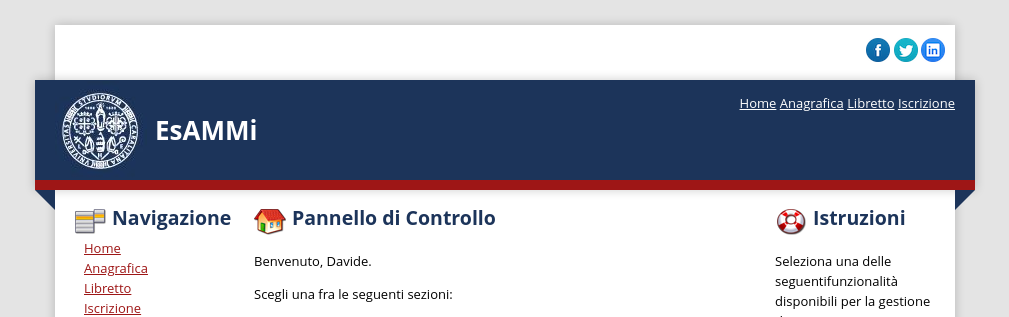
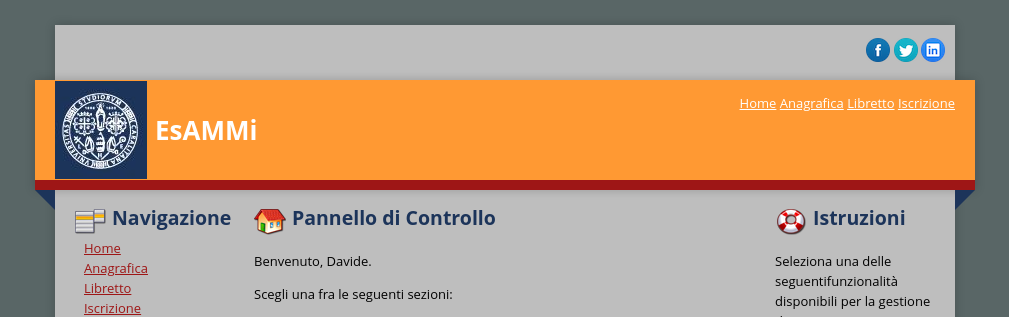
Before and after one commit to A7ocin/amm2015, a PHP site: page /html/studente.html in a window 1280 px wide. Shown: the top 317 px of the page, without its empty margins (135-1144 px from the left). Run offline with PHP 8.4, Linux system fonts and the light colour scheme.

Commit message:
Inizio modifica layout

```diff
--- a/amm2015/Progetto/css/responsive.css
+++ b/amm2015/Progetto/css/responsive.css
@@ -1,16 +1,16 @@
 /* impostazioni principali del layout */
 
 body{
-    background-color: #e4e4e4;
+    background-color: #596666;
     font: 13px/20px "Open Sans", Arial, sans-serif;
 }
 
 #page{
-    background-color: white;
+    background-color: #bebebe;
 }
 
 #header, #footer{
-    background-color: #1c345a;
+    background-color: #FF9933;
     color: white;
 
 }
@@ -51,20 +51,21 @@ a:visited{
 
 a:hover{
     font-weight: bold;
-
+	text-decoration: none;
 }
 
 input{
-    border: 1px solid #1c345a;
+    border: 2px solid #596666;
+	background-color: #FFF5E6;
 }
 
 input[type=submit], button{
     color: #ffffff;
-    background-color: #1c345a;
+    background-color: #596666;
     height: 2em;
     font-weight: bold;
     border-radius: 1em;
-    border: 1px solid #1c345a;
+    border: 2px solid #FF9933;
     min-width: 100px;
     margin-bottom: 10px;
     margin-top: 5px;
```
